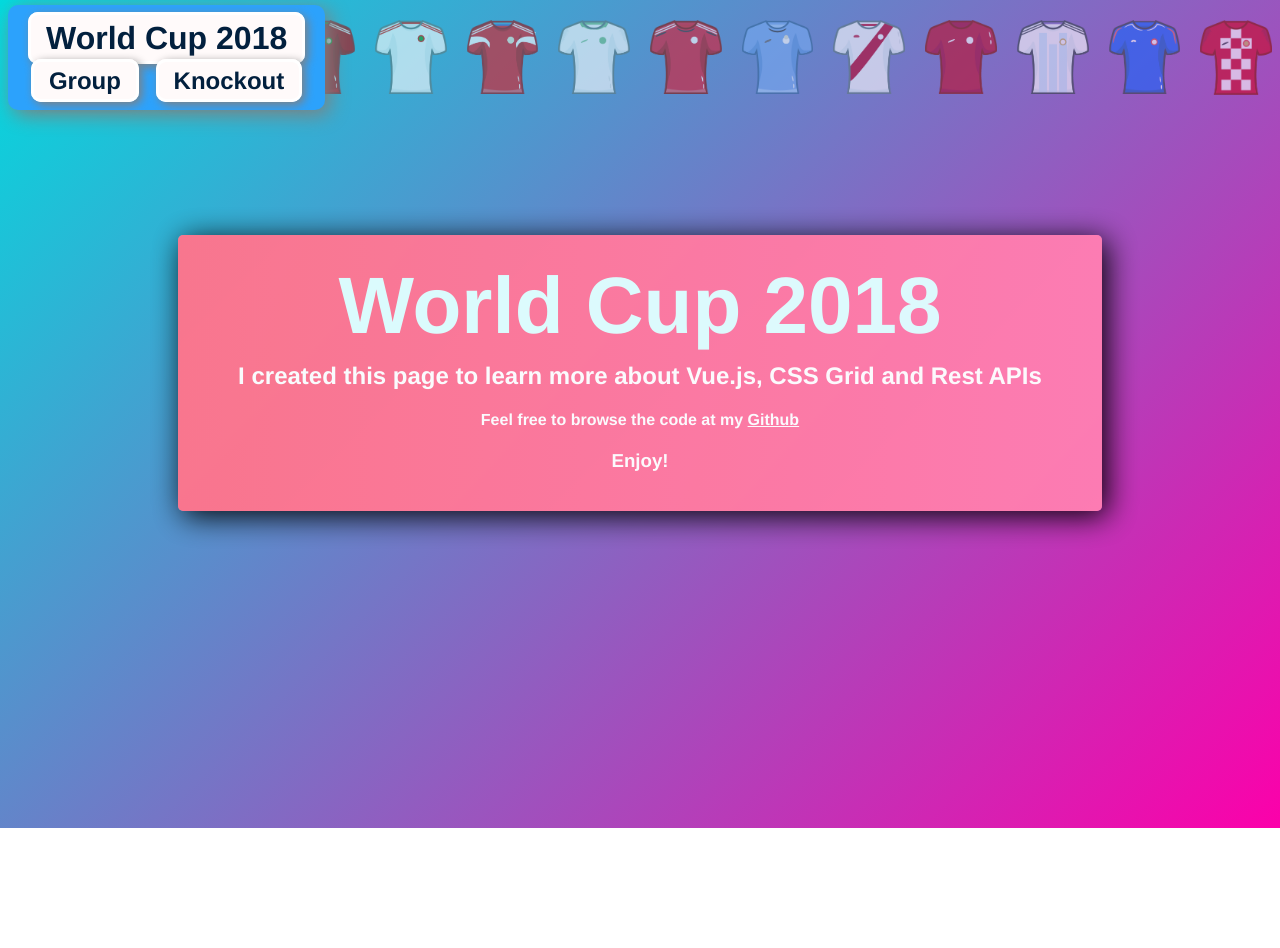
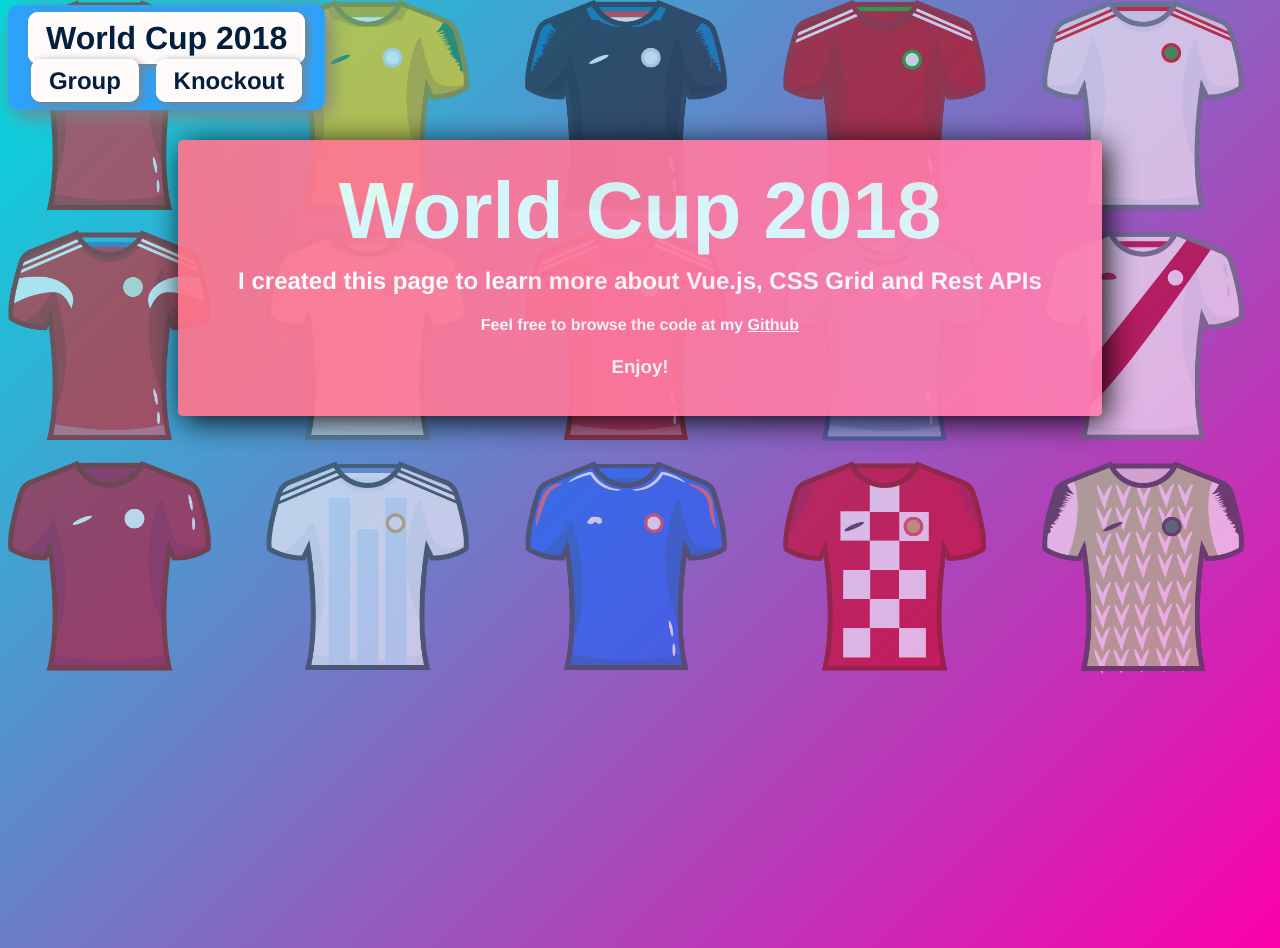
Before and after one commit to bartlomein/World-Cup-2018, a Vue app: page / in a window 1280 px wide. Before the commit the page ends 828 px from the top, so only its background shows below. Built offline with nearby package versions, Linux system fonts and the light colour scheme; what vue-js-modal would draw is missing.

Commit message:
new jersey

```diff
--- a/src/components/Home.vue
+++ b/src/components/Home.vue
@@ -16,6 +16,7 @@
                  <img src="../assets/jersey-12.png" alt="" srcset="">
                  <img src="../assets/jersey-13.png" alt="" srcset="">
                  <img src="../assets/jersey-14.png" alt="" srcset="">
+                 <img src="../assets/jersey-15.png" alt="" srcset="">
 
              </div>
          <div class = "welcome">
@@ -69,7 +70,7 @@
 border-radius:5px;
 box-shadow: 5px 5px 30px black;
 color:white;
-opacity: 0.97;
+opacity: 0.92;
 
 }
 .welcome h1{
@@ -85,15 +86,15 @@
 .jerseys{
   display: grid;
   grid-gap: 20px;
-    grid-template-columns: repeat(auto-fit, minmax(60px, 1fr));
-
+    grid-template-columns: 1fr 1fr 1fr 1fr 1fr;
   max-width: 100%;
-
+    position:absolute;
   opacity: 0.6;
+  top:0;
   z-index: -1;
 }
 .jerseys img{
-    max-width:100%;
+    max-width:85%;
 
 
 }
```
